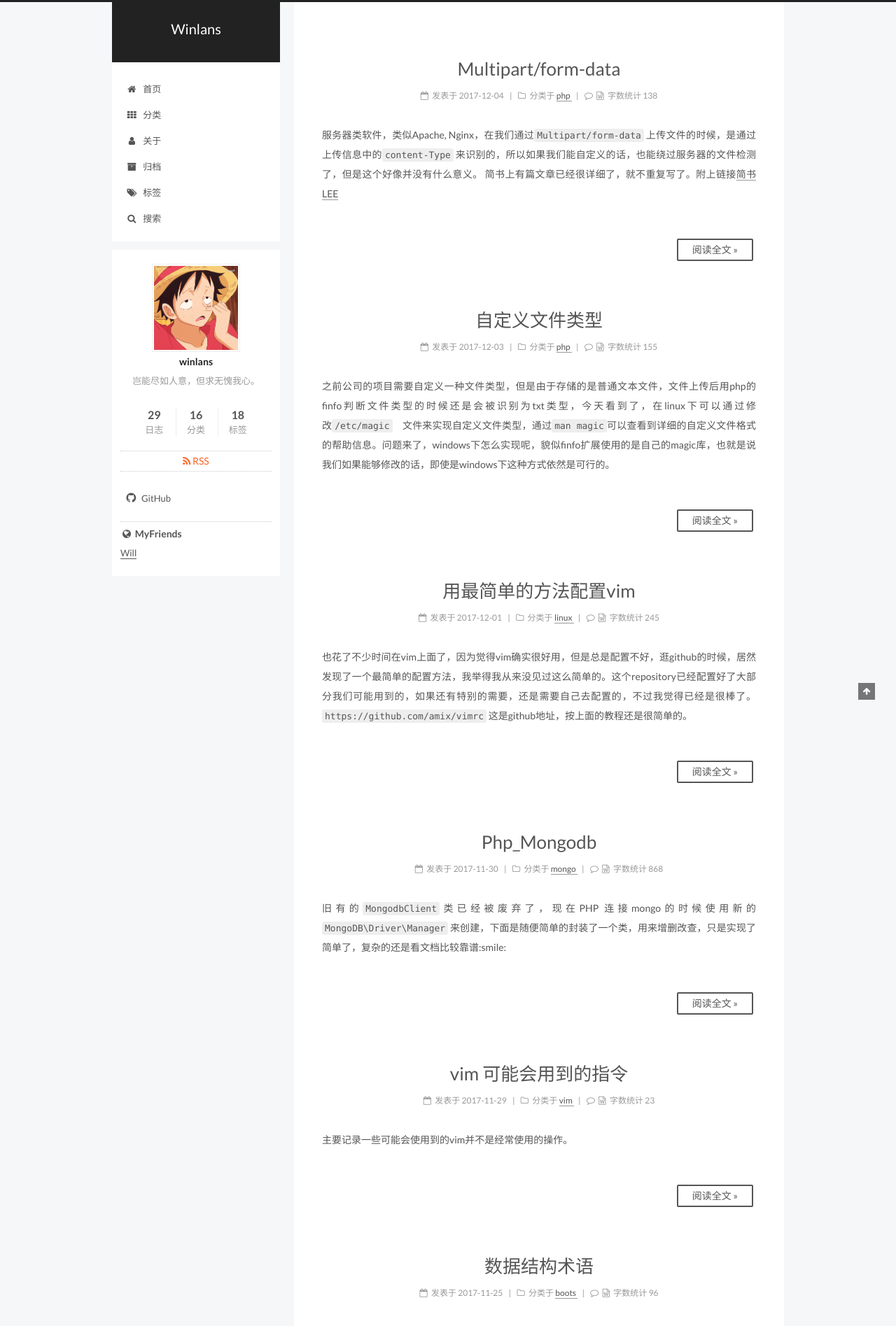
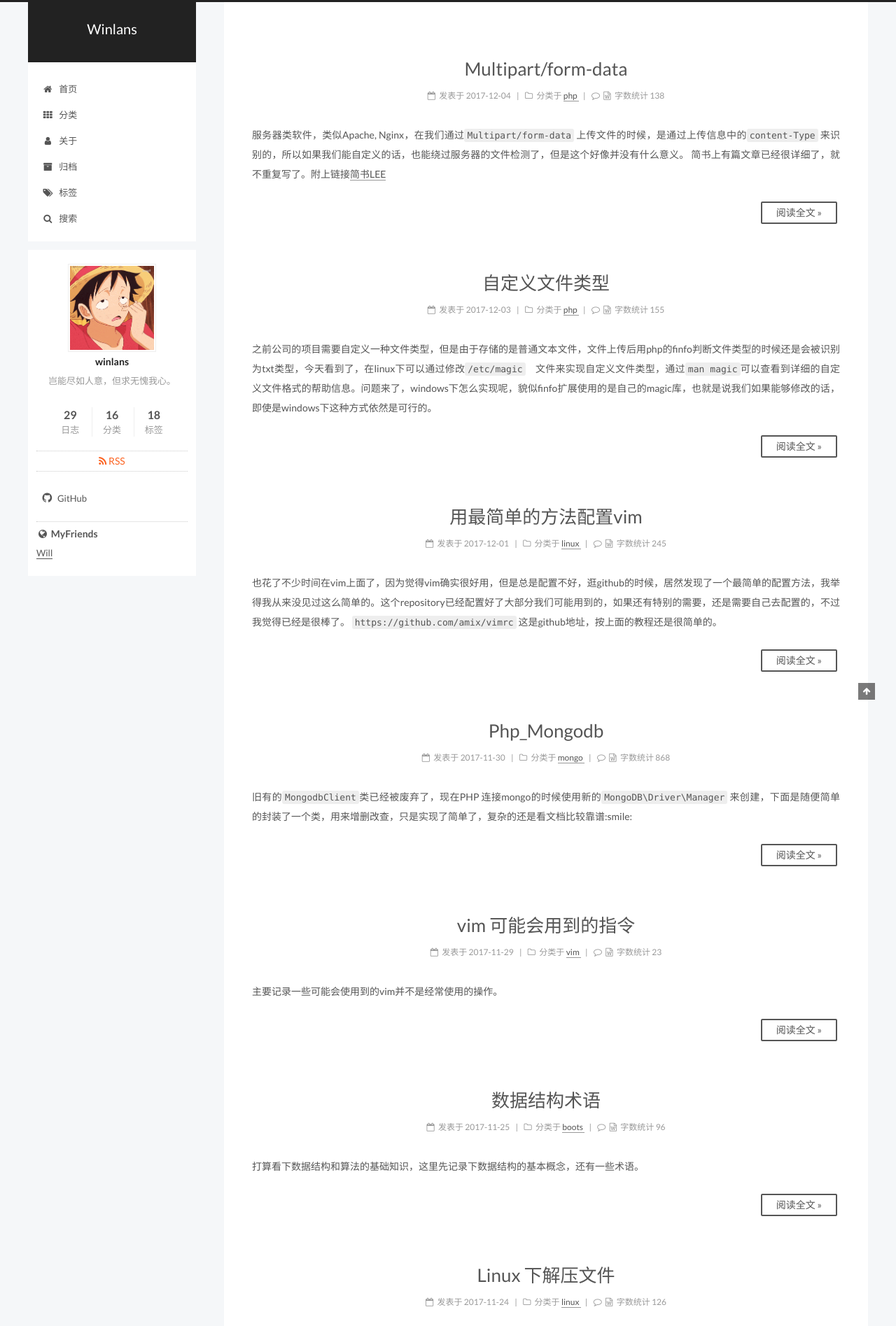
Before and after one commit to winlans/winlans.github.io, a Jekyll site: the page built from index.html, in a window 1280 px wide. Shown: the top 1895 px of the page at 70% size. Built offline with Jekyll 4.4.1, drawn with Linux system fonts in a browser that asks for light colours; the list of posts is cut into pages by our own code; comment, search, counter and statistics services are not loaded.

Commit message:
increase layout

```diff
--- a/_sass/_common/components/post/post-button.scss
+++ b/_sass/_common/components/post/post-button.scss
@@ -1,5 +1,5 @@
 .post-button {
-  margin-top: 50px;
+  margin-top: 25px;
 
   .btn {
     color: $read-more-color;
--- a/_sass/_variables/base.scss
+++ b/_sass/_variables/base.scss
@@ -189,10 +189,12 @@ $pagination-active-border       : $grey-light;
 // Layout sizes
 // --------------------------------------------------
 
-$main-desktop                   : 960px;
+// $main-desktop                   : 960px;
+$main-desktop                   : 1200px;
 $main-desktop-large             : 1200px;
 
-$content-desktop                : 700px;
+// $content-desktop                : 700px;
+$content-desktop                : 920px;
 $content-desktop-large          : 900px;
 $content-desktop-padding        : 40px;
 
```
